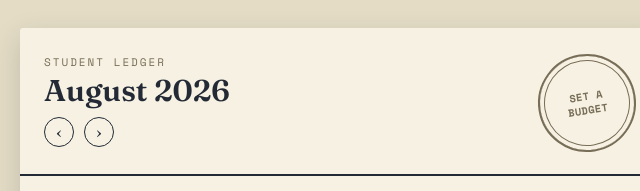
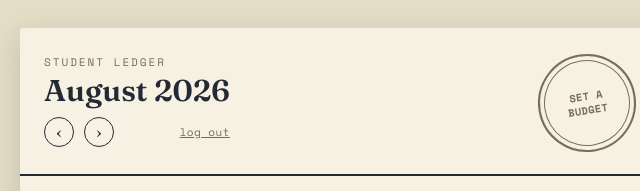
Before and after one commit to saksham241206/Student-Ledger, a website: page index .html in a window 1280 px wide. Shown: the top 191 px of the page, 300-940 px from the left. Drawn offline with nearby package versions, Linux system fonts and the light colour scheme.

Commit message:
Add logout link

```diff
--- a/index.html
+++ b/index .html
@@ -585,6 +585,7 @@ function render(){
           <button id="prevMonth" aria-label="Previous month">\u2039</button>
           <button id="nextMonth" aria-label="Next month">\u203A</button>
           ${!isCurrentMonth ? '<button class="today-btn" id="gotoToday">back to today</button>' : ''}
+          <a class="today-btn" href="/api/logout" style="text-decoration:underline;margin-left:auto;">log out</a>
         </div>
       </div>
       <div class="stamp" style="color:${stampColor}">
```
